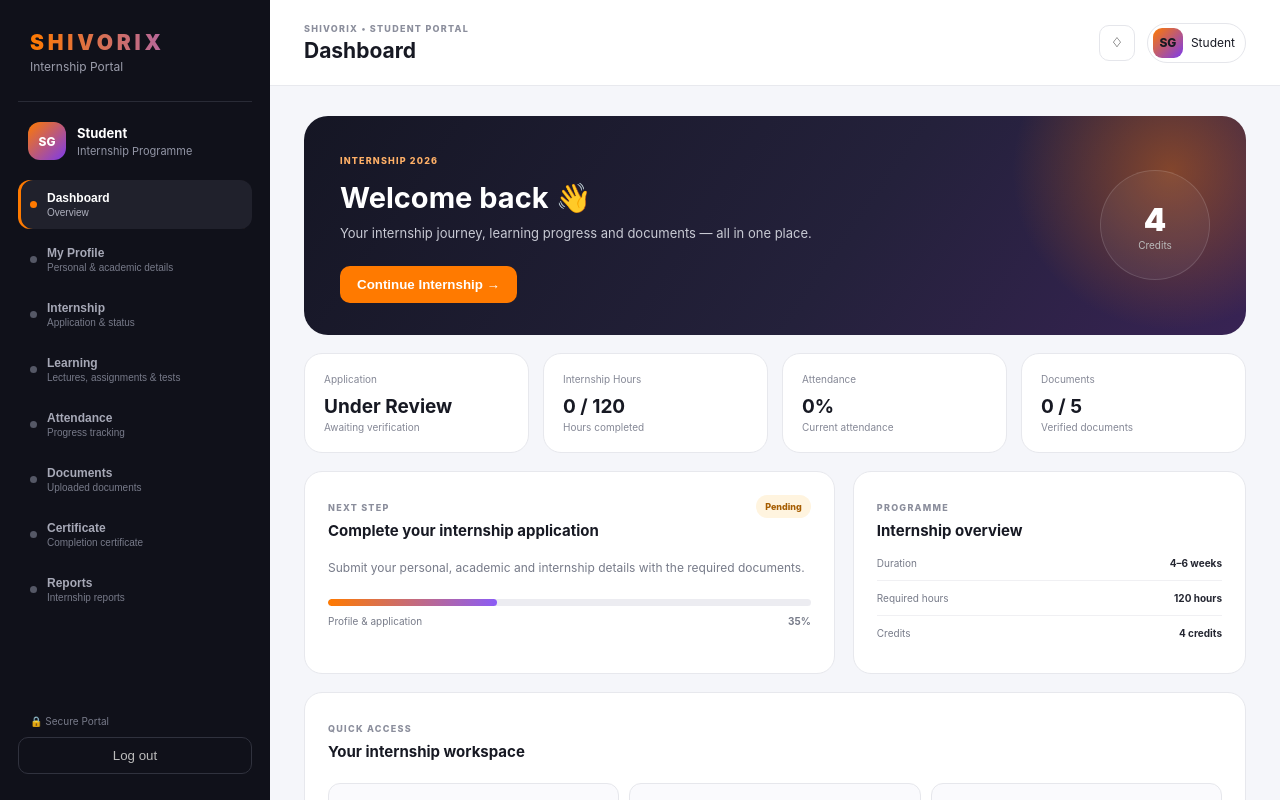
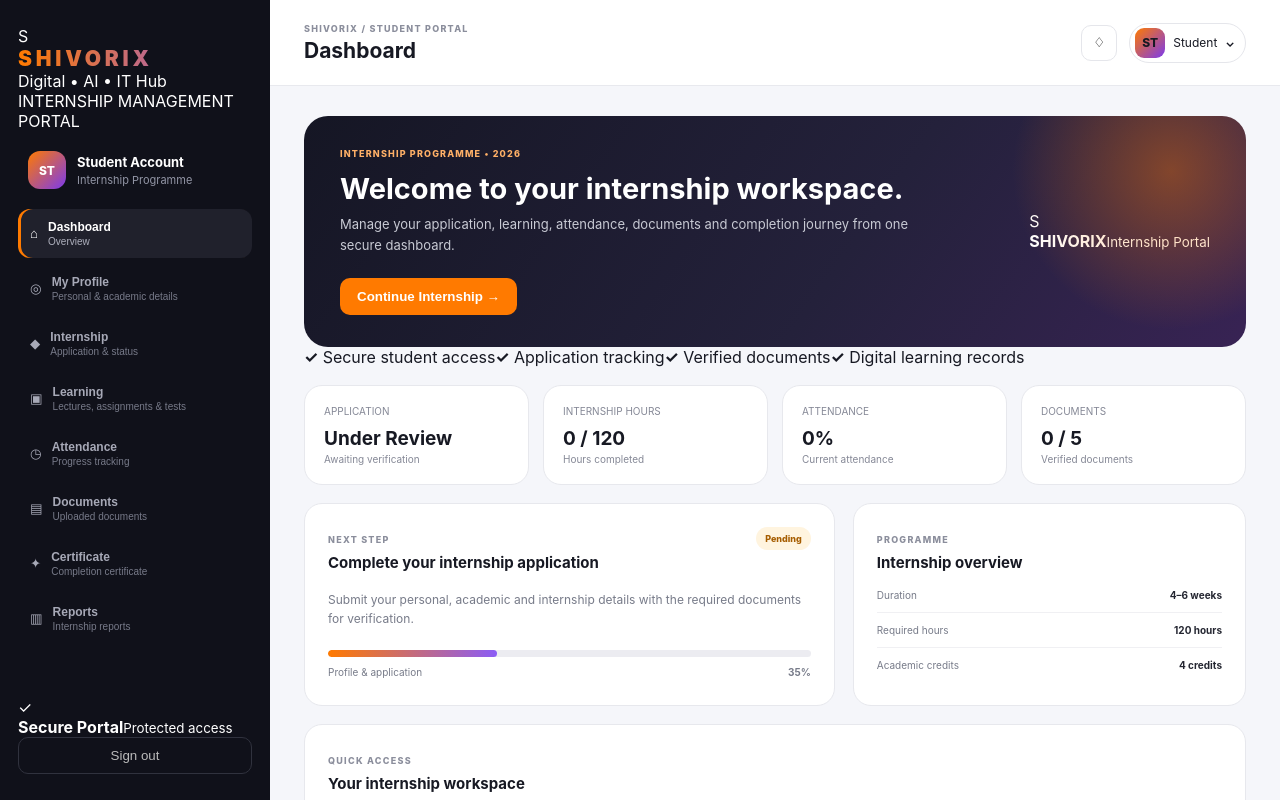
Before and after one commit to infoskilldigital-arch/shivorix-internship-portal, a Next.js app: page / in a window 1280 px wide. Shown: the top 800 px of the page. Built offline with nearby package versions, Linux system fonts and the light colour scheme.

Commit message:
Upgrade V2 student portal branding and UX

```diff
--- a/app/page.jsx
+++ b/app/page.jsx
@@ -3,49 +3,142 @@
 import { useState } from "react";
 
 const nav = [
-  ["Dashboard","Overview"],
-  ["My Profile","Personal & academic details"],
-  ["Internship","Application & status"],
-  ["Learning","Lectures, assignments & tests"],
-  ["Attendance","Progress tracking"],
-  ["Documents","Uploaded documents"],
-  ["Certificate","Completion certificate"],
-  ["Reports","Internship reports"],
+  ["Dashboard","Overview","⌂"],
+  ["My Profile","Personal & academic details","◎"],
+  ["Internship","Application & status","◆"],
+  ["Learning","Lectures, assignments & tests","▣"],
+  ["Attendance","Progress tracking","◷"],
+  ["Documents","Uploaded documents","▤"],
+  ["Certificate","Completion certificate","✦"],
+  ["Reports","Internship reports","▥"],
 ];
 
 export default function Page() {
   const [active, setActive] = useState("Dashboard");
+
   return (
     <main className="v2">
       <aside className="sidebar">
-        <div className="brandMark"><div className="brand">SHIVORIX</div><span>Internship Portal</span></div>
-        <div className="profileMini"><div className="avatar">SG</div><div><strong>Student</strong><small>Internship Programme</small></div></div>
-        <nav>{nav.map(([label,sub]) => <button key={label} className={active===label ? "navItem active" : "navItem"} onClick={()=>setActive(label)}><span className="navDot" /><span><b>{label}</b><small>{sub}</small></span></button>)}</nav>
-        <div className="sideBottom"><div className="secure">🔒 Secure Portal</div><button className="logout">Log out</button></div>
+        <div className="brandBlock">
+          <div className="logoLockup">
+            <div className="logoMark">S</div>
+            <div><div className="brand">SHIVORIX</div><span>Digital • AI • IT Hub</span></div>
+          </div>
+          <div className="portalLabel">INTERNSHIP MANAGEMENT PORTAL</div>
+        </div>
+
+        <div className="profileMini">
+          <div className="avatar">ST</div>
+          <div><strong>Student Account</strong><small>Internship Programme</small></div>
+        </div>
+
+        <nav aria-label="Student navigation">
+          {nav.map(([label, sub, icon]) => (
+            <button
+              key={label}
+              className={active === label ? "navItem active" : "navItem"}
+              onClick={() => setActive(label)}
+            >
+              <span className="navIcon">{icon}</span>
+              <span className="navText"><b>{label}</b><small>{sub}</small></span>
+            </button>
+          ))}
+        </nav>
+
+        <div className="sideBottom">
+          <div className="securityBadge"><span>✓</span><div><b>Secure Portal</b><small>Protected access</small></div></div>
+          <button className="logout">Sign out</button>
+        </div>
       </aside>
+
       <section className="workspace">
-        <header className="topbar"><div><div className="eyebrow">SHIVORIX • STUDENT PORTAL</div><h1>{active}</h1></div><div className="topActions"><button className="iconBtn">♢</button><div className="userChip"><span className="avatar small">SG</span><span>Student</span></div></div></header>
-        <div className="content">{active === "Dashboard" ? <Dashboard /> : <Placeholder title={active} />}</div>
+        <header className="topbar">
+          <div>
+            <div className="eyebrow">SHIVORIX / STUDENT PORTAL</div>
+            <h1>{active}</h1>
+          </div>
+          <div className="topActions">
+            <button className="iconBtn" aria-label="Notifications">♢</button>
+            <div className="userChip"><span className="avatar small">ST</span><span>Student</span><b>⌄</b></div>
+          </div>
+        </header>
+
+        <div className="content">
+          {active === "Dashboard" ? <Dashboard /> : <Placeholder title={active} />}
+        </div>
       </section>
     </main>
   );
 }
 
 function Dashboard() {
-  return <>
-    <section className="heroCard"><div><span className="pill">INTERNSHIP 2026</span><h2>Welcome back 👋</h2><p>Your internship journey, learning progress and documents — all in one place.</p><button className="primary">Continue Internship →</button></div><div className="heroOrb"><span>4</span><small>Credits</small></div></section>
-    <div className="stats">
-      <Stat label="Application" value="Under Review" note="Awaiting verification" />
-      <Stat label="Internship Hours" value="0 / 120" note="Hours completed" />
-      <Stat label="Attendance" value="0%" note="Current attendance" />
-      <Stat label="Documents" value="0 / 5" note="Verified documents" />
-    </div>
-    <div className="grid2">
-      <section className="card"><div className="cardHead"><div><span className="sectionKicker">NEXT STEP</span><h3>Complete your internship application</h3></div><span className="status amber">Pending</span></div><p className="muted">Submit your personal, academic and internship details with the required documents.</p><div className="progress"><span style={{width:"35%"}} /></div><div className="progressMeta"><span>Profile & application</span><b>35%</b></div></section>
-      <section className="card"><div className="cardHead"><div><span className="sectionKicker">PROGRAMME</span><h3>Internship overview</h3></div></div><div className="detailRow"><span>Duration</span><b>4–6 weeks</b></div><div className="detailRow"><span>Required hours</span><b>120 hours</b></div><div className="detailRow"><span>Credits</span><b>4 credits</b></div></section>
-    </div>
-    <section className="card"><div className="cardHead"><div><span className="sectionKicker">QUICK ACCESS</span><h3>Your internship workspace</h3></div></div><div className="quickGrid">{["Apply / Track Internship","Learning Centre","Upload Documents","Attendance","Assignments","Certificate"].map(x=><button className="quick" key={x}><span>↗</span>{x}</button>)}</div></section>
-  </>;
+  return (
+    <>
+      <section className="heroCard">
+        <div className="heroContent">
+          <div className="pill">INTERNSHIP PROGRAMME • 2026</div>
+          <h2>Welcome to your internship workspace.</h2>
+          <p>Manage your application, learning, attendance, documents and completion journey from one secure dashboard.</p>
+          <button className="primary">Continue Internship <span>→</span></button>
+        </div>
+        <div className="heroBrand">
+          <div className="heroLogo">S</div>
+          <strong>SHIVORIX</strong>
+          <small>Internship Portal</small>
+        </div>
+      </section>
+
+      <div className="trustStrip">
+        <span><b>✓</b> Secure student access</span>
+        <span><b>✓</b> Application tracking</span>
+        <span><b>✓</b> Verified documents</span>
+        <span><b>✓</b> Digital learning records</span>
+      </div>
+
+      <div className="stats">
+        <Stat label="APPLICATION" value="Under Review" note="Awaiting verification" />
+        <Stat label="INTERNSHIP HOURS" value="0 / 120" note="Hours completed" />
+        <Stat label="ATTENDANCE" value="0%" note="Current attendance" />
+        <Stat label="DOCUMENTS" value="0 / 5" note="Verified documents" />
+      </div>
+
+      <div className="grid2">
+        <section className="card">
+          <div className="cardHead">
+            <div><span className="sectionKicker">NEXT STEP</span><h3>Complete your internship application</h3></div>
+            <span className="status amber">Pending</span>
+          </div>
+          <p className="muted">Submit your personal, academic and internship details with the required documents for verification.</p>
+          <div className="progress"><span style={{width:"35%"}} /></div>
+          <div className="progressMeta"><span>Profile & application</span><b>35%</b></div>
+        </section>
+
+        <section className="card">
+          <div className="cardHead"><div><span className="sectionKicker">PROGRAMME</span><h3>Internship overview</h3></div></div>
+          <div className="detailRow"><span>Duration</span><b>4–6 weeks</b></div>
+          <div className="detailRow"><span>Required hours</span><b>120 hours</b></div>
+          <div className="detailRow"><span>Academic credits</span><b>4 credits</b></div>
+        </section>
+      </div>
+
+      <section className="card">
+        <div className="cardHead">
+          <div><span className="sectionKicker">QUICK ACCESS</span><h3>Your internship workspace</h3></div>
+        </div>
+        <div className="quickGrid">
+          {["Apply / Track Internship","Learning Centre","Upload Documents","Attendance","Assignments","Certificate"].map(x => (
+            <button className="quick" key={x}><span>↗</span>{x}<small>Open module</small></button>
+          ))}
+        </div>
+      </section>
+    </>
+  );
 }
-function Stat({label,value,note}) { return <div className="stat"><span>{label}</span><strong>{value}</strong><small>{note}</small></div>; }
-function Placeholder({title}) { return <section className="card empty"><span className="sectionKicker">V2 MODULE</span><h2>{title}</h2><p>This module is part of the new SHIVORIX V2 interface. Backend/API integration will be connected after the UI foundation is approved.</p></section>; }
+
+function Stat({label,value,note}) {
+  return <div className="stat"><span>{label}</span><strong>{value}</strong><small>{note}</small></div>;
+}
+
+function Placeholder({title}) {
+  return <section className="card empty"><span className="sectionKicker">V2 MODULE</span><h2>{title}</h2><p>This module is part of the new SHIVORIX V2 portal. Its secure backend/API integration will be connected during the next build stage.</p></section>;
+}
```
